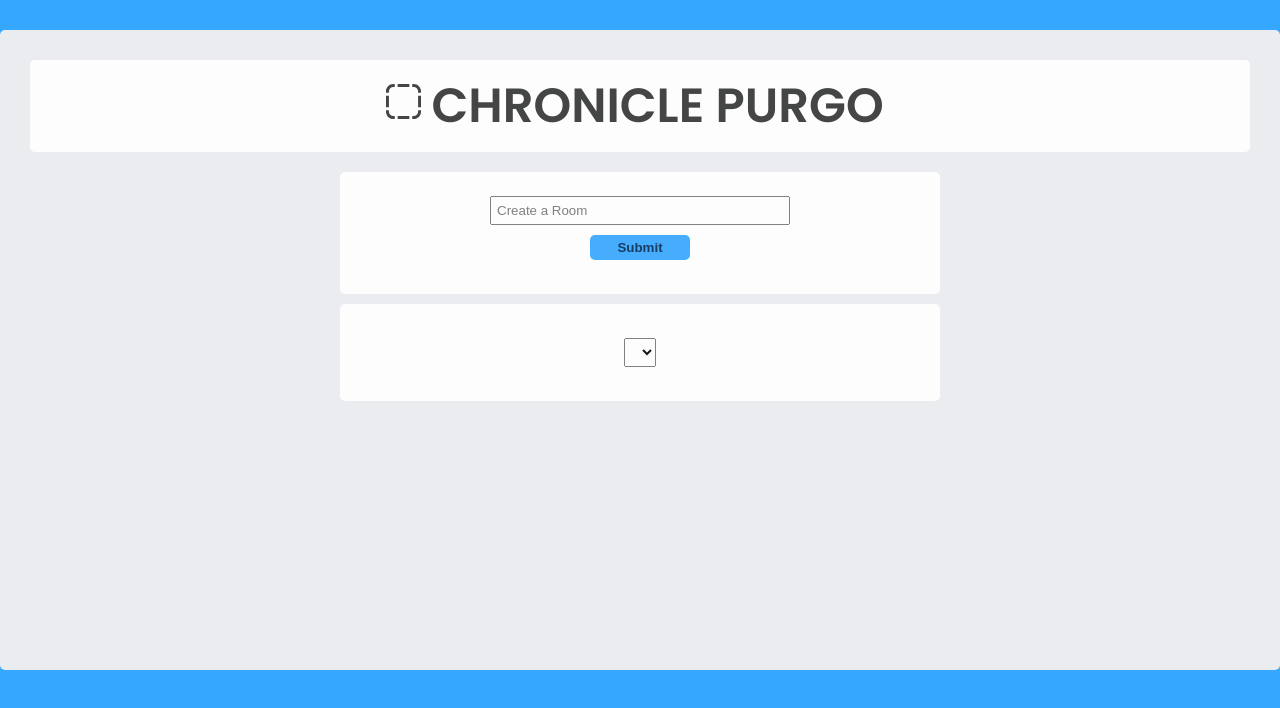
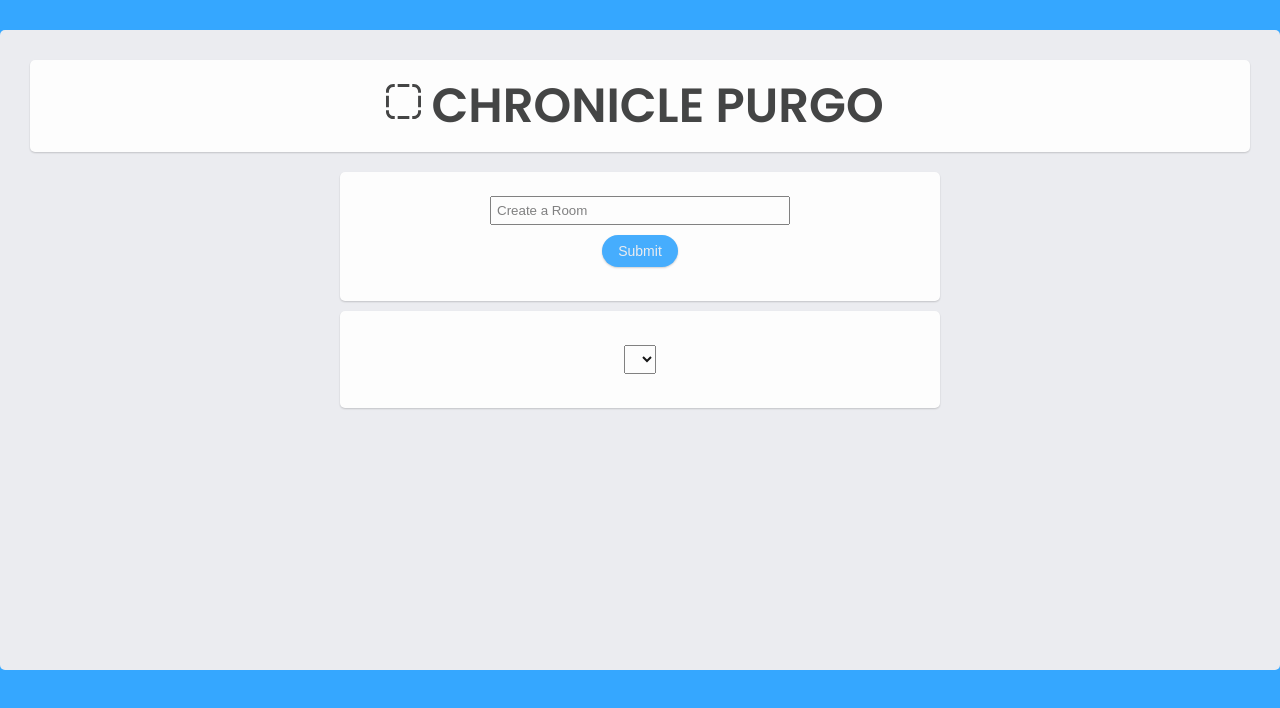
Before and after one commit to Rickperez87/fullStack, a website built with webpack: page public/index.html in a window 1280 px wide. Built offline with nearby package versions, Linux system fonts and the light colour scheme; files whose address does not match are found by name.

Commit message:
style button

```diff
--- a/public/index.css
+++ b/public/index.css
@@ -17,6 +17,8 @@
   --text-color-dark: #333;
   --delete-bg-color: #ff5964;
   --border-radius: 5px;
+  --box-shadow-color: rgba(0, 0, 0, 0.2);
+  --box-shadow: 0px 1px 2px 0px var(--box-shadow-color);
 }
 
 /* globals */
@@ -63,6 +65,7 @@ li {
   flex-direction: column;
   align-items: center;
   justify-content: center;
+  box-shadow: var(--box-shadow);
 }
 
 li:hover,
@@ -89,6 +92,7 @@ header {
   border-radius: var(--border-radius);
   margin-bottom: 1rem;
   font-size: 2.4rem;
+  box-shadow: var(--box-shadow);
 }
 
 /* /room styles */
@@ -98,7 +102,7 @@ header {
 }
 .dateContainer {
   width: 100%;
-  padding: 1.5rem;
+  padding: 0.5rem;
 }
 .dateString {
   display: inline-block;
@@ -148,6 +152,7 @@ header {
   margin: 0 auto;
   padding: 2.4rem 0;
   border-radius: var(--border-radius);
+  box-shadow: var(--box-shadow);
 }
 .createRoom {
   margin: 1rem auto;
@@ -164,15 +169,16 @@ header {
   padding: 0.5rem;
 }
 #submitBtn {
-  width: 100px;
   margin: 1rem;
-  padding: 0.5rem;
+  padding: 0.8rem 1.6rem;
+  font-size: 1.4rem;
   border: none;
   background: var(--blue-bg-color);
-  color: var(--dark-bg-color);
-  font-weight: bold;
-  border-radius: var(--border-radius);
+  color: var(--light-bg-color);
+  font-weight: 300;
+  border-radius: 100px;
   cursor: pointer;
+  box-shadow: var(--box-shadow);
 }
 /* selector */
 .log {
```
